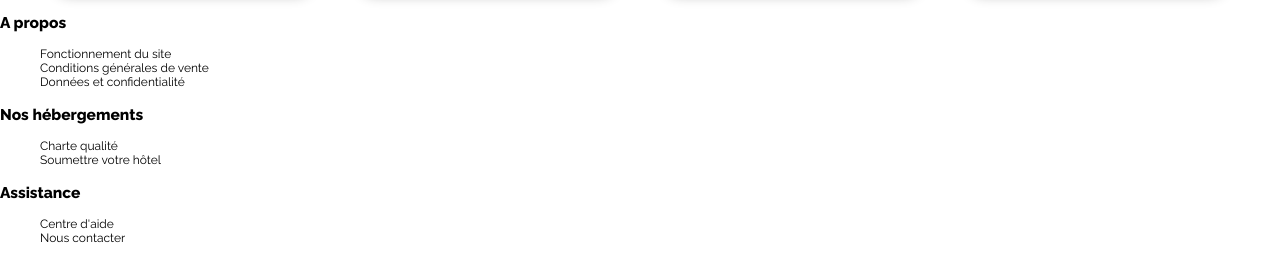
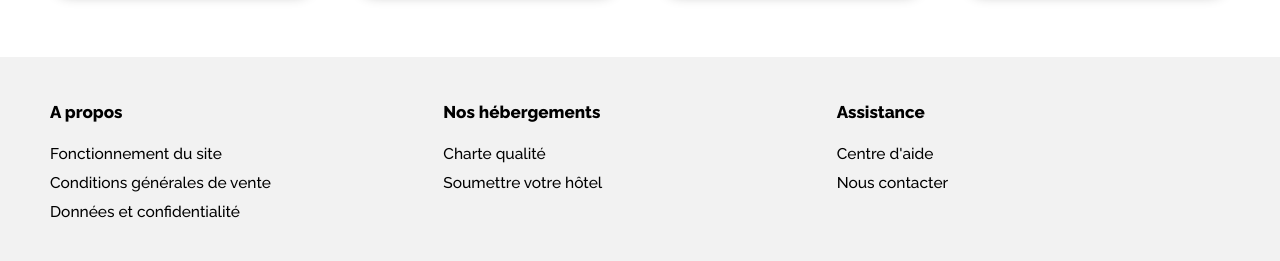
Before and after one commit to mb47000/MichelBrousse_2_08122020, a plain HTML site: page index.html in a window 1280 px wide. Shown: the part 1568-1829 px from the top of the page. Drawn offline with Linux system fonts and the light colour scheme.

Commit message:
footer style and responsive done.

```diff
--- a/css/style.css
+++ b/css/style.css
@@ -394,6 +394,39 @@ aside.activities h3 {
 }
 
 /* footer */
+footer {
+  max-width: 144rem;
+  box-sizing: border-box;
+  background-color: #f2f2f2;
+  padding: 2.8rem 5rem;
+  margin: 6rem auto 0 auto;
+  width: 100%;
+  display: flex;
+  flex-direction: row;
+}
+
+footer ul {
+  padding-left: 0;
+  padding-top: 0.5rem;
+}
+
+footer li {
+  margin-bottom: 1rem;
+}
+
+footer a {
+  font-size: 1.55rem;
+  font-weight: 500;
+}
+
+footer h3 {
+  font-size:1.7rem;
+}
+
+footer section {
+  width: 33%;
+  margin-right: 1rem;
+}
 
 /* Large devices */
 @media (max-width: 1200px) {
@@ -520,7 +553,7 @@ aside.activities h3 {
   }
 
   .nav-sign-up a {
-    padding-right: 0.5rem;
+    padding-right: 1.5rem;
     margin-top: 2.3rem;
   }
 
@@ -596,6 +629,17 @@ aside.activities h3 {
   .activities-card-wrap a .activities-card img {
     height: 13.3rem !important;
   }
+
+  footer {
+    flex-direction: column;
+    padding: 3rem 2.6rem;
+    margin-top: 2rem;
+  }
+
+  footer section {
+    width: 100%;
+    margin-bottom: 1.5rem;
+  }
 }
 
 @media (max-width: 385px) {
```
